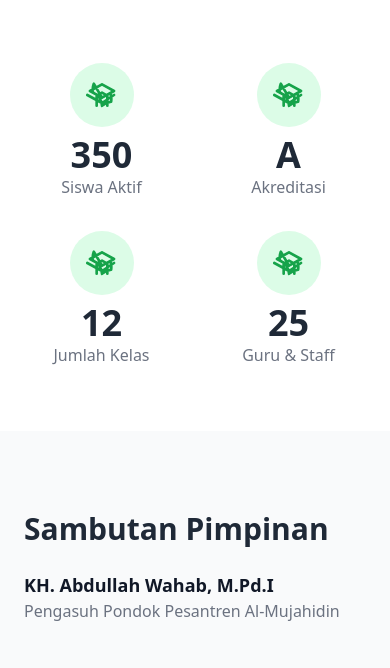
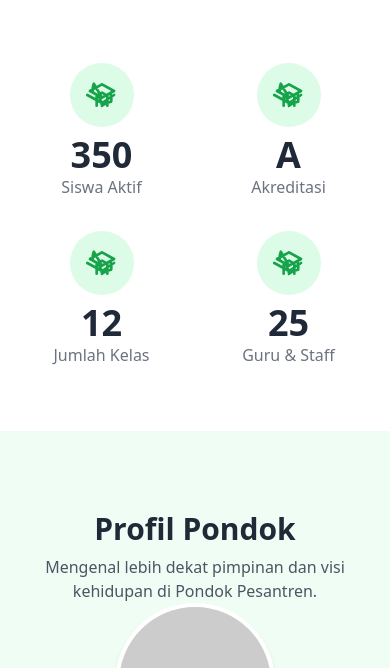
Before and after one commit to RehanZacky/webMTS, a PHP site: page / in a window 390 px wide. Shown: the part 927-1595 px from the top of the page. Run offline with PHP 8.4, Linux system fonts and the light colour scheme; data comes from the database, SQL or seed files in the repository; grey boxes labelled with a size stand in for pictures from a placeholder-image service; data that the repository does not hold is empty; some libraries are stand-ins or nearby versions.

Commit message:
progress 18 juli

```diff
--- a/index.php
+++ b/index.php
@@ -65,7 +65,7 @@ include 'koneksi.php';
     <main>
         <section class="relative h-screen flex items-center justify-center text-white text-center overflow-hidden">
         <div class="absolute inset-0 z-0" style="background-image: url('gambar_beranda/UBS00415.JPG'); background-size: cover; background-position: center;">
-        <div class="absolute inset-0 bg-black/70"></div>
+    <div class="absolute inset-0 bg-black/70"></div>
         </div>
         <div class="relative z-10 max-w-3xl px-4">
             <h1 class="text-5xl md:text-6xl font-extrabold leading-tight">Selamat Datang di Pondok Pesantren Roudlotul Quran</h1>
@@ -97,18 +97,24 @@ include 'koneksi.php';
             </div>
         </section>
 
-        <section id="sambutan" class="py-20 bg-gray-50">
-            <div class="container mx-auto px-6">
-                <div class="grid md:grid-cols-2 gap-12 items-center">
-                    <div>
-                        <h2 class="text-3xl font-bold text-gray-800 mb-4">Sambutan Pimpinan</h2>
-                        <div class="mt-6">
-                            <h4 class="font-bold text-lg text-gray-900">KH. Abdullah Wahab, M.Pd.I</h4>
-                            <p class="text-gray-500">Pengasuh Pondok Pesantren Al-Mujahidin</p>
-                        </div>
-                    </div>
+        <section id="profil-video" class="py-20 bg-green-50">
+    <div class="container mx-auto px-6">
+        <div class="text-center mb-12">
+            <h2 class="text-3xl font-bold text-gray-800">Profil Pondok</h2>
+            <p class="mt-2 text-gray-600">Mengenal lebih dekat pimpinan dan visi kehidupan di Pondok Pesantren.</p>
 
-                        <?php
+                 <div class="text-center">
+                <div class="flex justify-center">
+                    <img src="https://placehold.co/200x200/16a34a/ffffff?text=KH" alt="Pimpinan" class="w-40 h-40 object-cover rounded-full shadow-md border-4 border-white">
+                </div>
+                <h3 class="mt-6 text-xl font-semibold text-gray-800">KH. Muhammad Rifqi, Lc</h3>
+                <p class="text-gray-500 mb-4">Wakil Pengasuh Roudlotul Quran</p>
+                <blockquote class="italic text-green-700 text-lg font-medium">"Ilmu tanpa adab adalah kesesatan, dan adab tanpa ilmu adalah kebodohan."</blockquote>
+            </div>
+        </div>
+    </div>
+
+    <?php
     $profil = mysqli_query($koneksi, "SELECT isi FROM profil WHERE jenis = 'sambutan_kepala' LIMIT 1");
     $data_profil = mysqli_fetch_assoc($profil);
     $link = $data_profil['isi'] ?? '';
```
